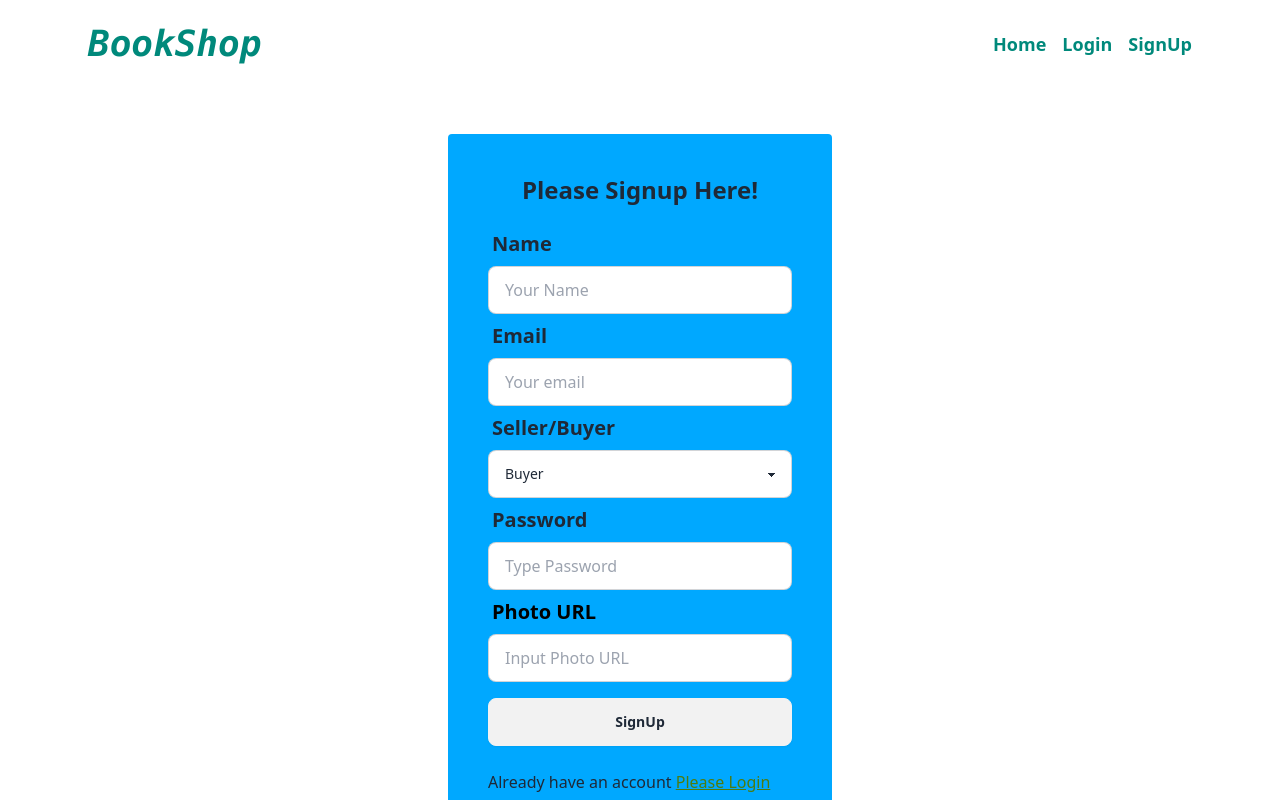
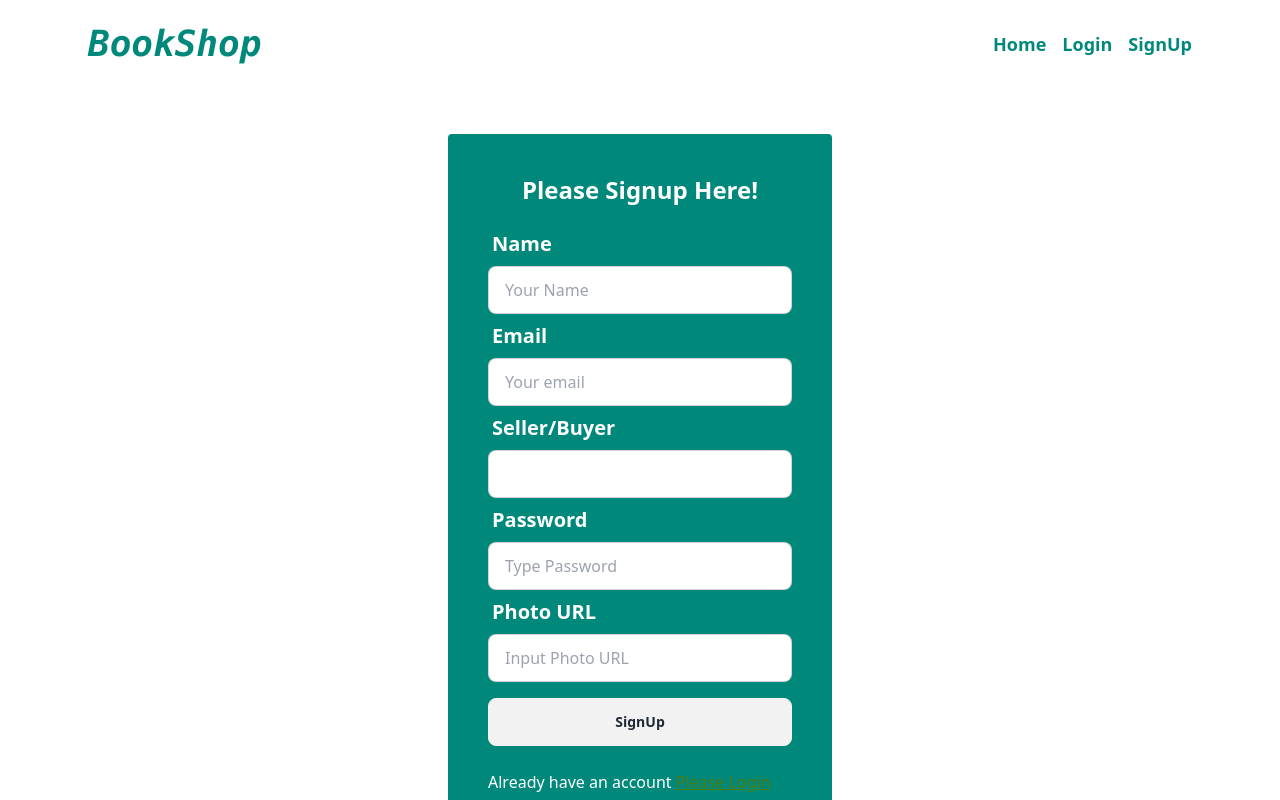
Before and after one commit to tonmoy3673/dashboard, a React (Vite) app: page /signUp in a window 1280 px wide. Shown: the top 800 px of the page. Built offline with nearby package versions, Linux system fonts and the light colour scheme; no server answers.

Commit message:
:tada: design signUp

```diff
--- a/src/Components/Pages/Login/Login.jsx
+++ b/src/Components/Pages/Login/Login.jsx
@@ -141,7 +141,7 @@ const Login = () => {
                         {loginError && <p className='text-red-600'>{loginError}</p>}
                     </div>
                 </form>
-                <p className='py-2'>New to book-berry? <Link to='/signUp' className='text-blue-500 underline'>Create an account</Link></p>
+                <p className='py-2'>New to BookShop? <Link to='/signUp' className='text-blue-500 underline'>Create an account</Link></p>
                 <div className="divider text-xl font-semibold">OR</div>
                 <button onClick={handleSignInWithGoogle} className='btn w-full hover:bg-warning bg-[#00897B] text-white'><FaGoogle className='text-base'/> Login With Google</button>
                 <button  onClick={handleGitHub} className='btn w-full hover:bg-warning bg-[#00897B] text-white mt-2 md:mt-4'><FaGithub className='text-lg'/> Login With GitHub</button>
--- a/src/Components/Pages/SignUp/SignUp.jsx
+++ b/src/Components/Pages/SignUp/SignUp.jsx
@@ -72,13 +72,13 @@ const Signup = () => {
 
 
     return (
-        <div className='h-[800px] flex justify-center items-center'>
-            <div className='w-96 p-10 bg-[#00a8ff] rounded'>
+        <div className='h-[800px] flex justify-center items-center text-white'>
+            <div className='w-96 p-10 bg-[#00897B] rounded'>
                 <h2 className='text-2xl font-bold text-center mb-4'>Please Signup Here!</h2>
                 <form onSubmit={handleSubmit(handleSignup)}>
-                <div className="form-control w-full max-w-xs">
+                <div className="form-control w-full max-w-xs text-white">
                         <label className="label">
-                            <span className="label-text text-xl font-semibold">Name</span>
+                            <span className="label-text text-xl font-semibold text-white ">Name</span>
 
                         </label>
                         <input type="text" {...register("name",{
@@ -87,9 +87,9 @@ const Signup = () => {
                         {errors.name && <p role='alert' className='text-red-600'>{errors?.name?.message}</p>}
                     </div>
 
-                    <div className="form-control w-full max-w-xs">
+                    <div className="form-control w-full max-w-xs text-white">
                         <label className="label">
-                            <span className="label-text text-xl font-semibold">Email</span>
+                            <span className="label-text text-xl font-semibold text-white">Email</span>
 
                         </label>
                         <input {...register("email",{
@@ -99,9 +99,9 @@ const Signup = () => {
 
                     </div>
 
-                    <div className="form-control w-full max-w-xs">
+                    <div className="form-control w-full max-w-xs text-white">
                         <label className="label">
-                            <span className="label-text text-xl font-semibold">Seller/Buyer</span>
+                            <span className="label-text text-xl font-semibold text-white">Seller/Buyer</span>
 
                         </label>
                         <select {...register("role",{
@@ -115,9 +115,9 @@ const Signup = () => {
 
                     </div>
 
-                    <div className="form-control w-full max-w-xs">
+                    <div className="form-control w-full max-w-xs text-white">
                         <label className="label">
-                            <span className="label-text text-xl font-semibold">Password</span>
+                            <span className="label-text text-xl font-semibold text-white">Password</span>
 
                         </label>
                         <input type="password"
@@ -130,9 +130,9 @@ const Signup = () => {
                         {errors.password && <p role='alert' className='text-red-600'>{errors.password?.message}</p>}
 
                     </div>
-                    <div className="form-control w-full max-w-xs text-black">
+                    <div className="form-control w-full max-w-xs text-white ">
                         <label className="label">
-                            <span className="label-text text-xl font-semibold text-black">Photo URL</span>
+                            <span className="label-text text-xl font-semibold text-white ">Photo URL</span>
 
                         </label>
                         <input type="text"
```
